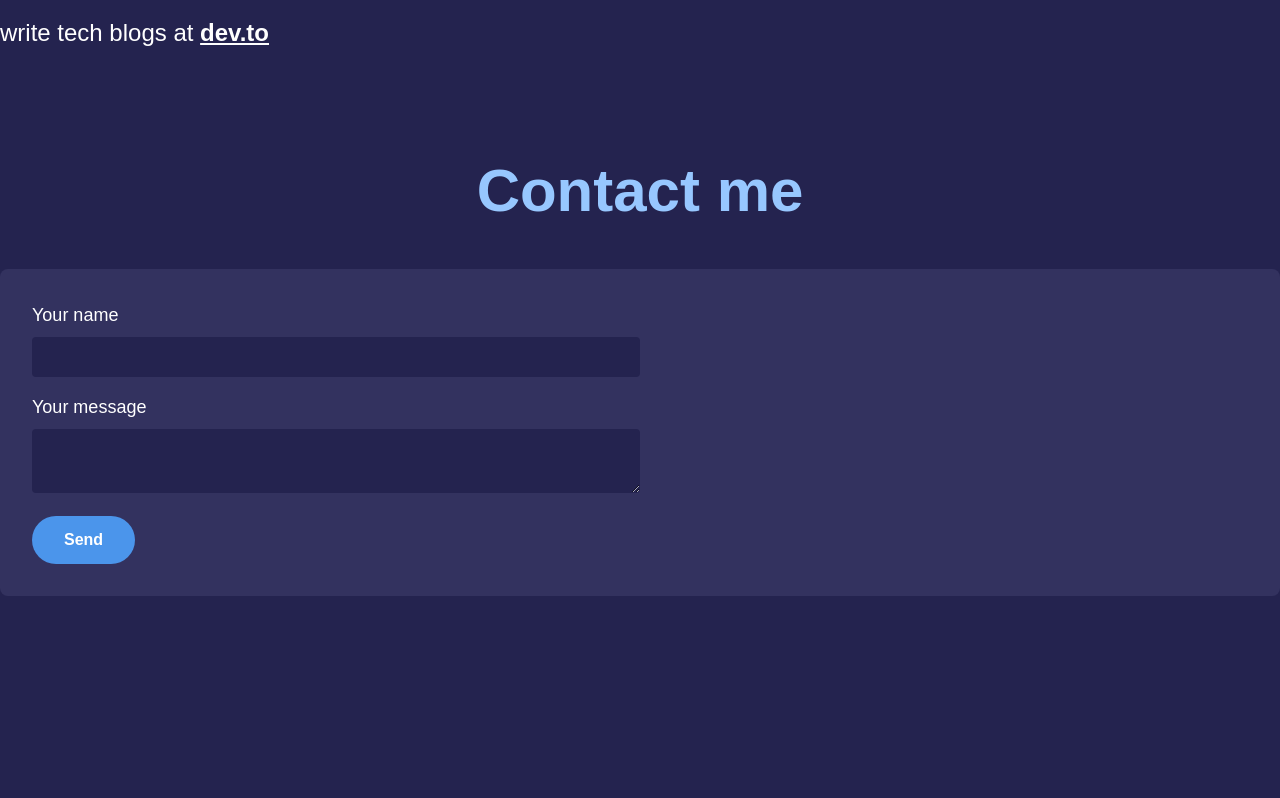
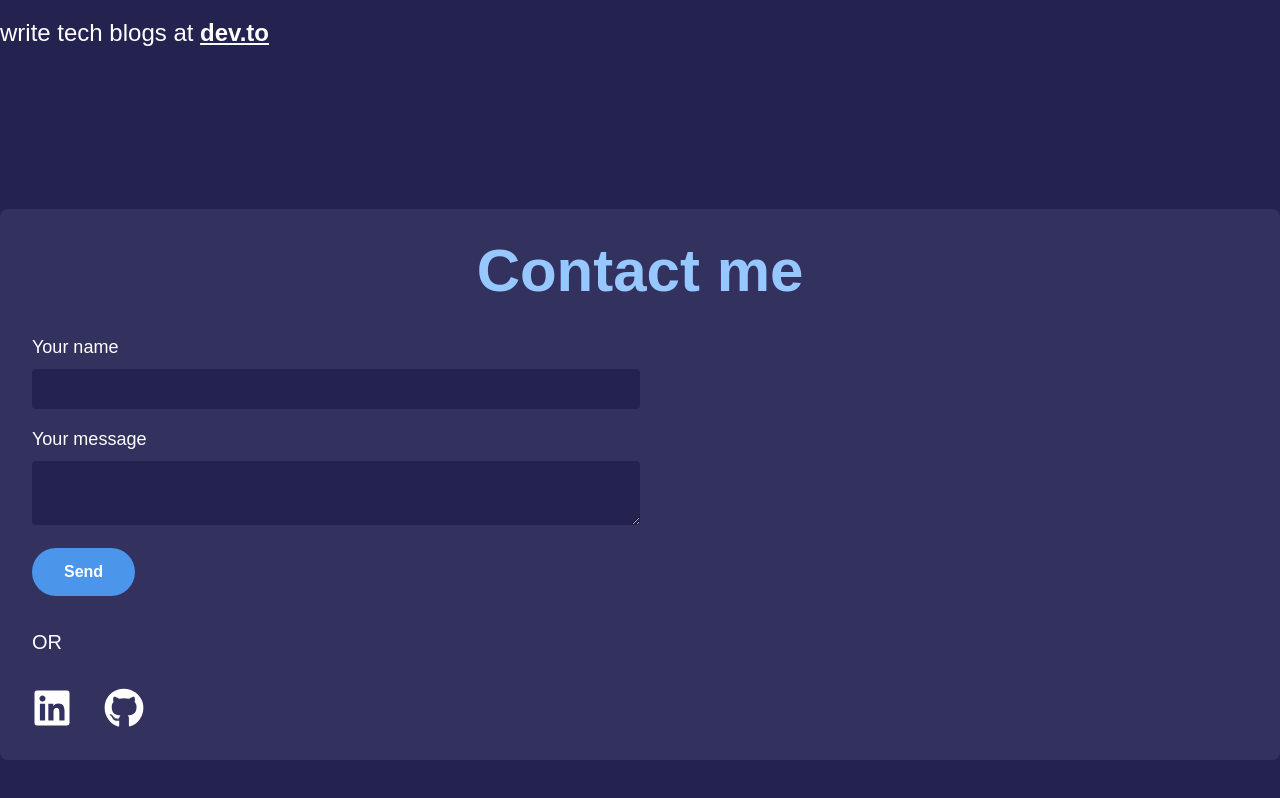
Before and after one commit to prateeksonii/prateeksonii.github.io, a Next.js app: page / in a window 1280 px wide. Shown: the part 2094-2892 px from the top of the page. Before the commit the page ends 2738 px from the top, so only its background shows below. Built offline with nearby package versions, Linux system fonts and the light colour scheme; no server answers; the database is empty; a web font is replaced by a local one.

Commit message:
add social links

```diff
--- a/src/components/Contact.tsx
+++ b/src/components/Contact.tsx
@@ -2,6 +2,7 @@ import { ContactFormFields } from "@/types";
 import { FC } from "react";
 import { SubmitHandler, useForm } from "react-hook-form";
 import { toast } from "react-toastify";
+import { FaGithub, FaLinkedin } from "react-icons/fa";
 
 const Contact: FC = () => {
   const { register, handleSubmit } = useForm<ContactFormFields>();
@@ -24,11 +25,12 @@ const Contact: FC = () => {
 
   return (
     <div id="contact" className="container m-auto py-12">
+      <div className="mt-12 p-8 bg-primary-dark rounded-lg text-white">
         <h2 className="text-6xl text-center font-bold text-primary-light">
           Contact me
         </h2>
-      <div className="mt-12 p-8 bg-primary-dark rounded-lg text-white">
-        <div className="grid grid-cols-2">
+        <div className="mt-8 grid grid-cols-2">
+          <div>
             <form onSubmit={handleSubmit(onSubmit)}>
               <label htmlFor="name">
                 <div className="text-lg mb-2">Your name</div>
@@ -53,6 +55,24 @@ const Contact: FC = () => {
                 Send
               </button>
             </form>
+            <div className="uppercase text-xl mt-8">or</div>
+            <div className="mt-8 flex items-center gap-8">
+              <a
+                href="https://www.linkedin.com/in/prateeksoni47/"
+                target="_blank"
+                rel="noreferrer"
+              >
+                <FaLinkedin size={40} />
+              </a>
+              <a
+                href="https://github.com/prateeksonii"
+                target="_blank"
+                rel="noreferrer"
+              >
+                <FaGithub size={40} />
+              </a>
+            </div>
+          </div>
         </div>
       </div>
     </div>
```
Lines whose indentation alone changed are shown as unchanged.
